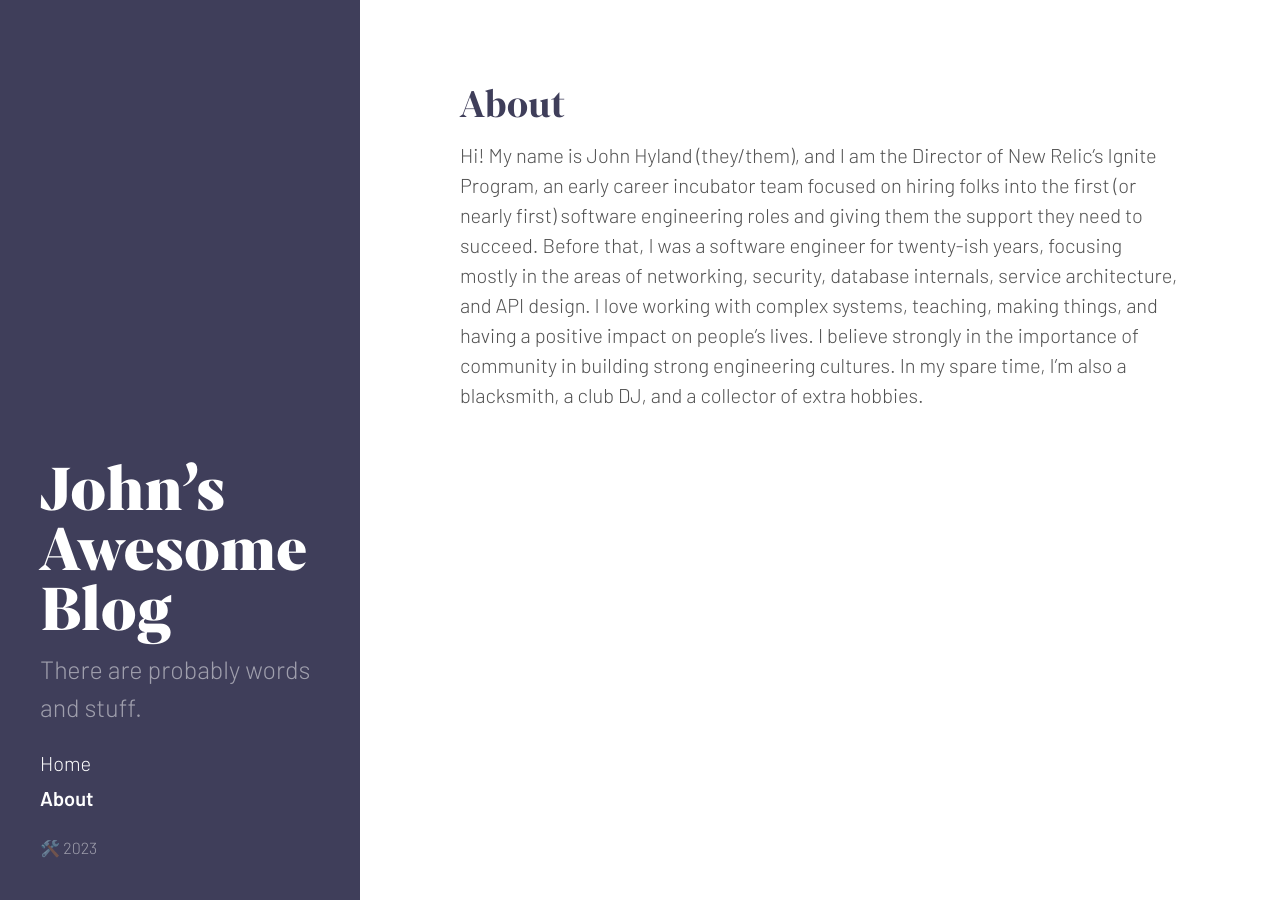
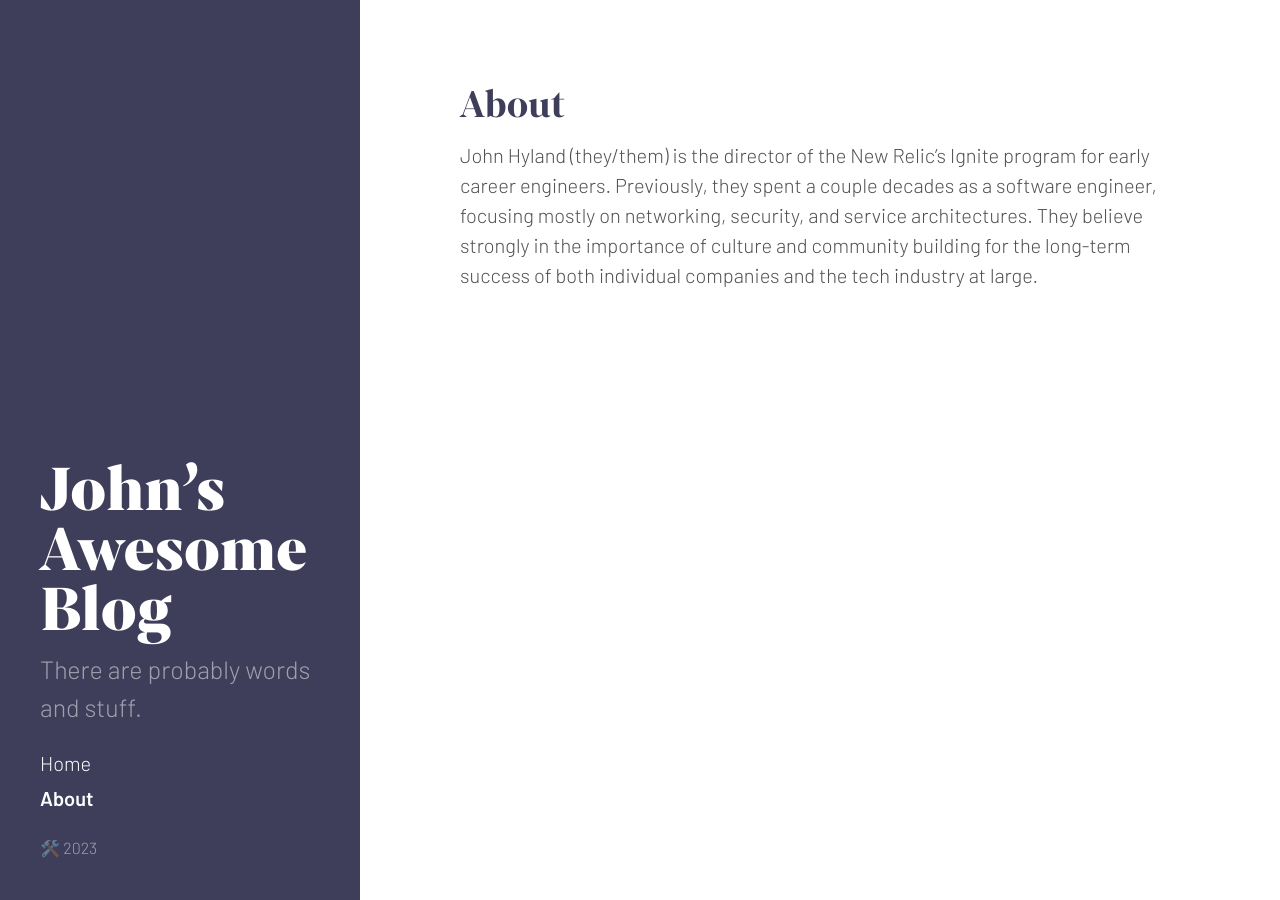
Before and after one commit to djspinmonkey/djspinmonkey.github.io, a Jekyll site: the page built from about.md, in a window 1280 px wide. Built offline with Jekyll 4.4.1, drawn with Linux system fonts in a browser that asks for light colours; emoji names are drawn with the system emoji font.

Commit message:
Switch the About page to use my standard verbiage.

```diff
--- a/about.md
+++ b/about.md
@@ -3,13 +3,9 @@ layout: page
 title: About
 ---
 
-Hi! My name is John Hyland (they/them), and I am the Director of New Relic's
-Ignite Program, an early career incubator team focused on hiring folks into the
-first (or nearly first) software engineering roles and giving them the support
-they need to succeed. Before that, I was a software engineer for twenty-ish
-years, focusing mostly in the areas of networking, security, database
-internals, service architecture, and API design. I love working with complex
-systems, teaching, making things, and having a positive impact on people's
-lives. I believe strongly in the importance of community in building strong
-engineering cultures. In my spare time, I'm also a blacksmith, a club DJ, and a
-collector of extra hobbies.
+John Hyland (they/them) is the director of the New Relic's Ignite program for
+early career engineers. Previously, they spent a couple decades as a software
+engineer, focusing mostly on networking, security, and service architectures.
+They believe strongly in the importance of culture and community building for
+the long-term success of both individual companies and the tech industry at
+large.
```
